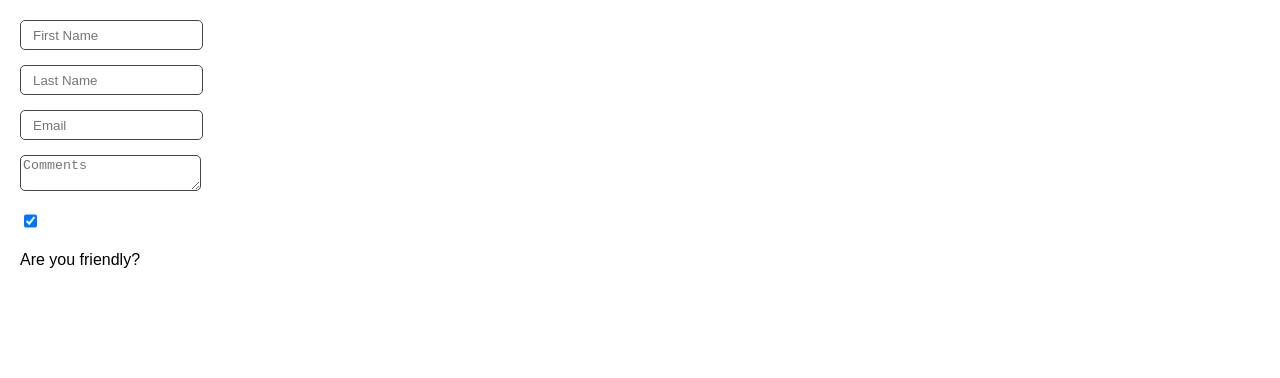
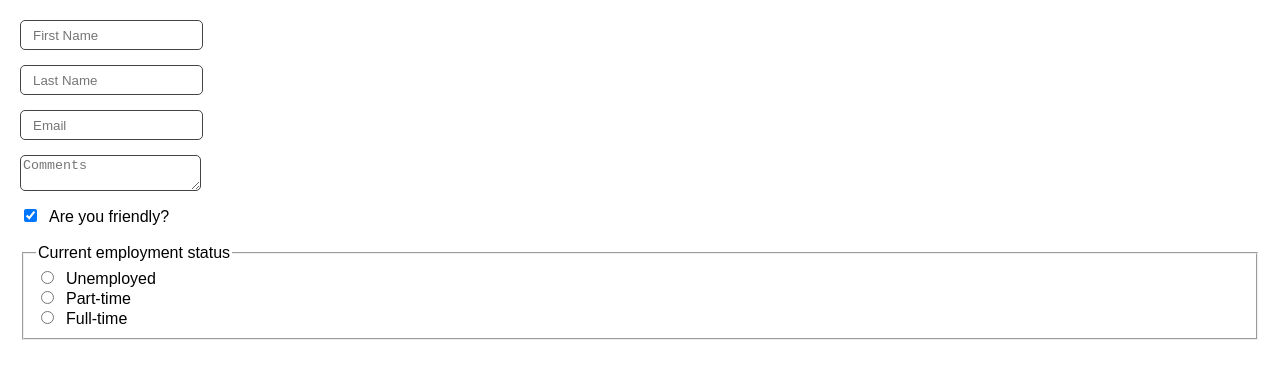
Before and after one commit to mayamauchi/MemeGenerator, a React (Create React App) app: page / in a window 1280 px wide. Shown: the top 378 px of the page. Built offline with nearby package versions, Linux system fonts and the light colour scheme.

Commit message:
Forms: handle input change, radio buttons

```diff
--- a/src/Practices/Components/form.css
+++ b/src/Practices/Components/form.css
@@ -7,13 +7,17 @@
     padding: 20px;
 }
 
-input {
+input[type="text"], input[type="email"] {
     margin-bottom: 15px;
     height: 30px;
     text-indent: 10px;
     border: 1px solid #444;
     border-radius: 5px;
     display: block;
+}
+
+input[type="checkbox"], input[type="radio"] {
+    margin-right: 0.75rem;
 }
 
 textarea {
--- a/src/Practices/Form.js
+++ b/src/Practices/Form.js
@@ -8,14 +8,14 @@
             lastName: "",
             email: "",
             comments: "",
-            isFriendly: true
+            isFriendly: true,
+            employment: ""
         }
     )
+    console.log(formData.employment)
 
     function handleChange(event) {
         const {name, value, type, checked} = event.target
-        console.log('handleChange')
-        console.log(name + ' ' + value + ' ' + type + ' ' + checked)
         setFormData(prevFormData => {
             return {
                 ...prevFormData,
@@ -62,6 +62,45 @@
             />
             <label htmlFor="isFriendly">Are you friendly?</label>
             <br />
+            <br />
+
+            <fieldset>
+                <legend>Current employment status</legend>
+
+                <input
+                    type="radio"
+                    id="unemployed"
+                    name="employment"
+                    value="unemployed"
+                    checked={formData.employment === "unemployed"}
+                    onChange={handleChange}
+                />
+                <label htmlFor="unemployed">Unemployed</label>
+                <br />
+
+                <input
+                    type="radio"
+                    id="part-time"
+                    name="employment"
+                    value="part-time"
+                    checked={formData.employment === "part-time"}
+                    onChange={handleChange}
+                />
+                <label htmlFor="part-time">Part-time</label>
+                <br />
+
+                <input
+                    type="radio"
+                    id="full-time"
+                    name="employment"
+                    value="full-time"
+                    checked={formData.employment === "full-time"}
+                    onChange={handleChange}
+                />
+                <label htmlFor="full-time">Full-time</label>
+                <br />
+
+            </fieldset>
         </form>
     )
 }
--- a/src/index.js
+++ b/src/index.js
@@ -6,10 +6,13 @@
 
 const root = ReactDOM.createRoot(document.getElementById('root'));
 root.render(
+    <App />
+);
+/*root.render(
   <React.StrictMode>
     <App />
   </React.StrictMode>
-);
+);*/
 
 // If you want to start measuring performance in your app, pass a function
 // to log results (for example: reportWebVitals(console.log))
```
